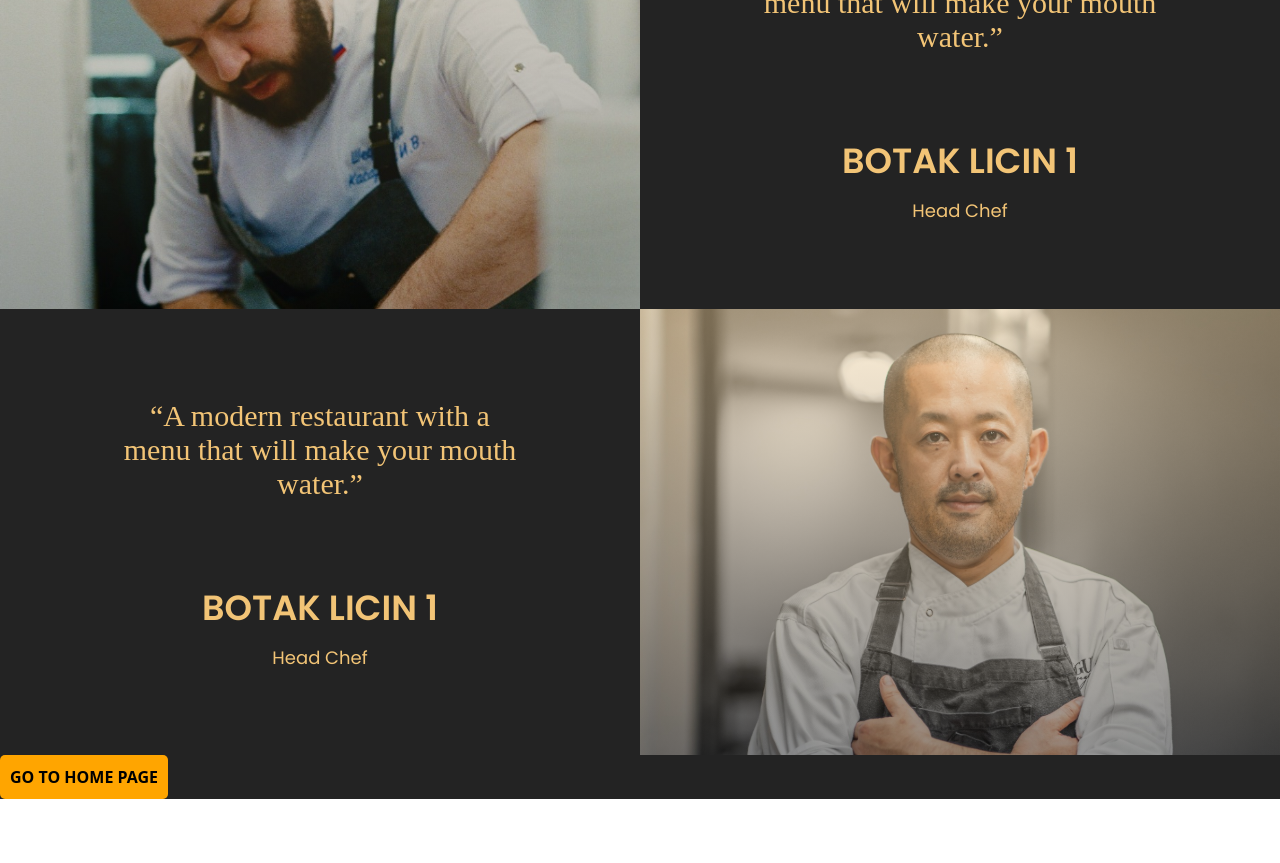
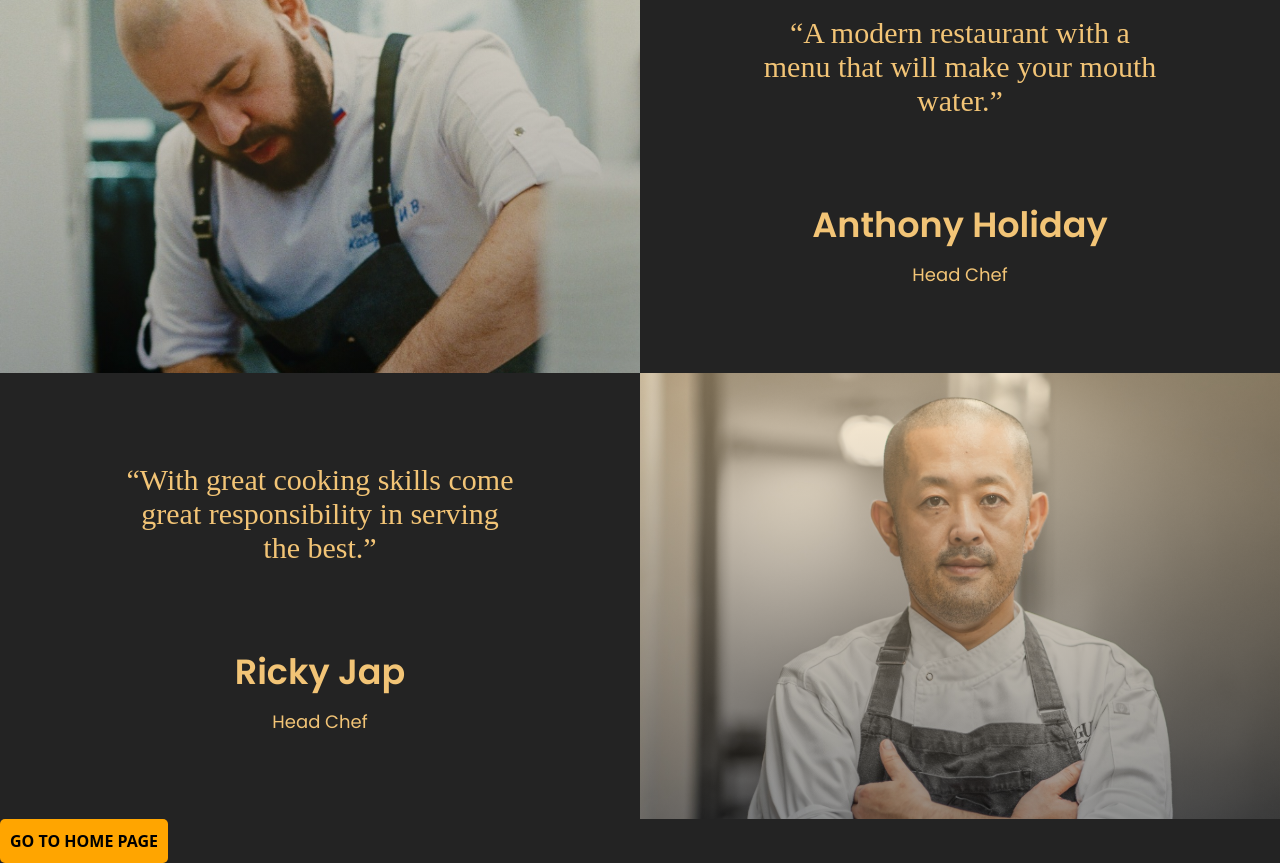
Before and after one commit to AlbertTech23/uas-ssh, a React (Vite) app: page /about in a window 1280 px wide. Shown: the part 1940-2803 px from the top of the page. Before the commit the page ends 2739 px from the top, so only its background shows below. Built offline with nearby package versions, Linux system fonts and the light colour scheme; a web font is replaced by a local one.

Commit message:
chef vct merged

```diff
--- a/src/components/Chef/Chef.jsx
+++ b/src/components/Chef/Chef.jsx
@@ -15,16 +15,17 @@ const Chef = () => {
           <span className="chef-quote">
             “A modern restaurant with a menu that will make your mouth water.”
           </span>
-          <h1 className="chef-name mt-20">BOTAK LICIN 1</h1>
+          <h1 className="chef-name mt-20">Anthony Holiday</h1>
           <span className="chef-title">Head Chef</span>
         </div>
       </div>
       <div className="chef2 flex ">
         <div className="chef-desc flex flex-col items-center w-1/2">
           <span className="chef-quote">
-            “A modern restaurant with a menu that will make your mouth water.”
+            “With great cooking skills come great responsibility in serving the
+            best.”
           </span>
-          <h1 className="chef-name mt-20">BOTAK LICIN 1</h1>
+          <h1 className="chef-name mt-20">Ricky Jap</h1>
           <span className="chef-title">Head Chef</span>
         </div>
         <div className="chef-img w-1/2">
--- a/src/components/OurStrength/OurStrength.jsx
+++ b/src/components/OurStrength/OurStrength.jsx
@@ -36,7 +36,7 @@ const OurStrength = () => {
           alt="batik-cosmetics"
         ></img>
       </div>
-      <div className="contentContainer flex flex-wrap justify-center items-center xl:me-20 xl:ms-20 lg:me-3 lg:ms-3 md:me-5 md:ms-5 sm:me-0 sm:ms-0">
+      <div className="contentContainer flex flex-wrap justify-center items-center xl:me-20 xl:ms-20 lg:me-3 lg:ms-3 md:me-5 md:ms-5 sm:me-0 sm:ms-0 mb-16">
         {data.map((item, index) => (
           <div
             key={index}
--- a/src/pages/Home/Home.jsx
+++ b/src/pages/Home/Home.jsx
@@ -14,11 +14,7 @@ const Home = () => {
   return (
     <div className="home-page">
       <Header />
-      <AboutComponent />
-      <TodaySpecial />
-      <Stats />
-      <BottomHome />
-          <button
+      <button
         className="sementara absolute"
         onClick={() => {
           navigate("about");
@@ -26,8 +22,11 @@ const Home = () => {
       >
         GO TO ABOUT PAGE
       </button>
+      <AboutComponent />
+      <TodaySpecial />
+      <Stats />
+      <BottomHome />
       <Footer />
-
     </div>
   );
 };
```
